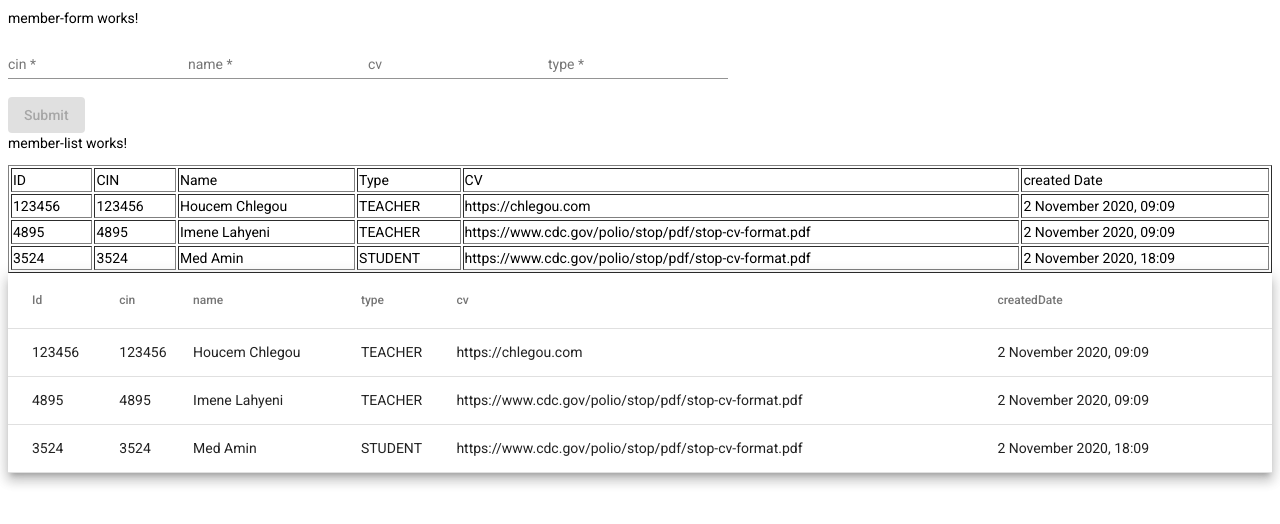
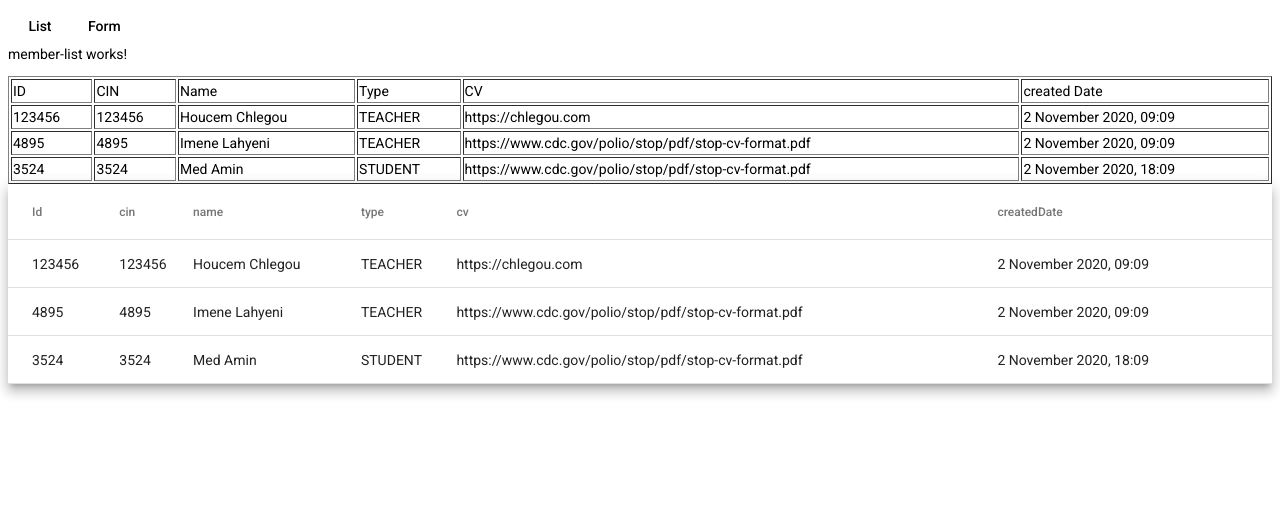
Before and after one commit to chlegou/enis21-lab-s3, an Angular app: page /members in a window 1280 px wide. Before the commit this address led to /. Shown: the top 524 px of the page. Built offline with nearby package versions, Linux system fonts and the light colour scheme.

Commit message:
add routing + 2 buttons (list + form)

```diff
--- a/src/app/app-routing.module.ts
+++ b/src/app/app-routing.module.ts
@@ -1,10 +1,33 @@
-import { NgModule } from '@angular/core';
-import { Routes, RouterModule } from '@angular/router';
+import {NgModule} from '@angular/core';
+import {RouterModule, Routes} from '@angular/router';
+import {MemberListComponent} from './member-list/member-list.component';
+import {MemberFormComponent} from './member-form/member-form.component';
 
-const routes: Routes = [];
+const routes: Routes = [
+  {
+    path: '',
+    pathMatch: 'full',
+    redirectTo: 'members'
+  },
+  {
+    path: 'members',
+    pathMatch: 'full',
+    component: MemberListComponent,
+  },
+  {
+    path: 'member-form',
+    pathMatch: 'full',
+    component: MemberFormComponent,
+  },
+  {
+    path: '**',
+    redirectTo: 'members'
+  }
+];
 
 @NgModule({
   imports: [RouterModule.forRoot(routes)],
   exports: [RouterModule]
 })
-export class AppRoutingModule { }
+export class AppRoutingModule {
+}
--- a/src/app/app.component.html
+++ b/src/app/app.component.html
@@ -1,2 +1,4 @@
-<app-member-form></app-member-form>
-<app-member-list></app-member-list>
+<button mat-button routerLink="./members">List</button>
+<button mat-button routerLink="./member-form">Form</button>
+
+<router-outlet></router-outlet>
```
